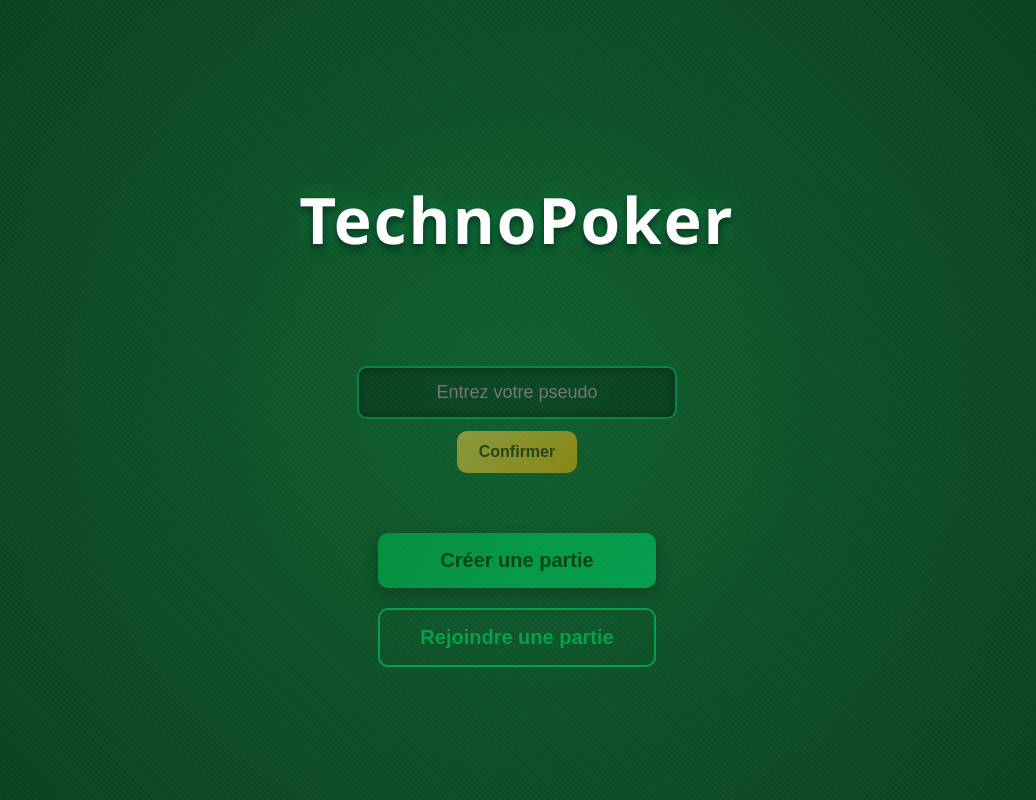
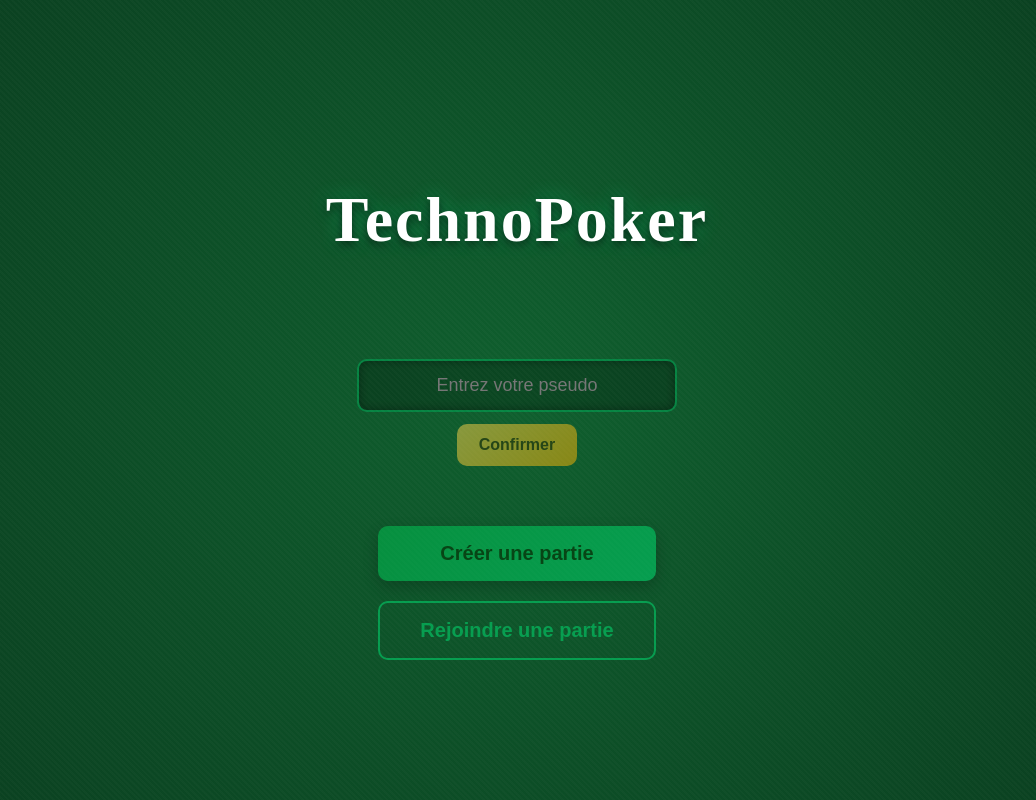
Before and after one commit to Rutradc/technopoker-angular, an Angular app: page / in a window 1280 px wide. Shown: the whole page, without its empty margins (123-1159 px from the left). Built offline with nearby package versions, Linux system fonts and the light colour scheme.

Commit message:
added fonts

```diff
--- a/src/styles.css
+++ b/src/styles.css
@@ -1,4 +1,15 @@
 /* You can add global styles to this file, and also import other style files */
+@import url('https://fonts.googleapis.com/css2?family=Montserrat:wght@400;600;700&display=swap');
+
+body {
+  font-family: 'Montserrat', sans-serif;
+}
+
+h1 {
+  font-family: 'Cinzel', serif;
+  letter-spacing: 2px;
+}
+
 html, body {
   height: 100%;
   margin: 0;
```
